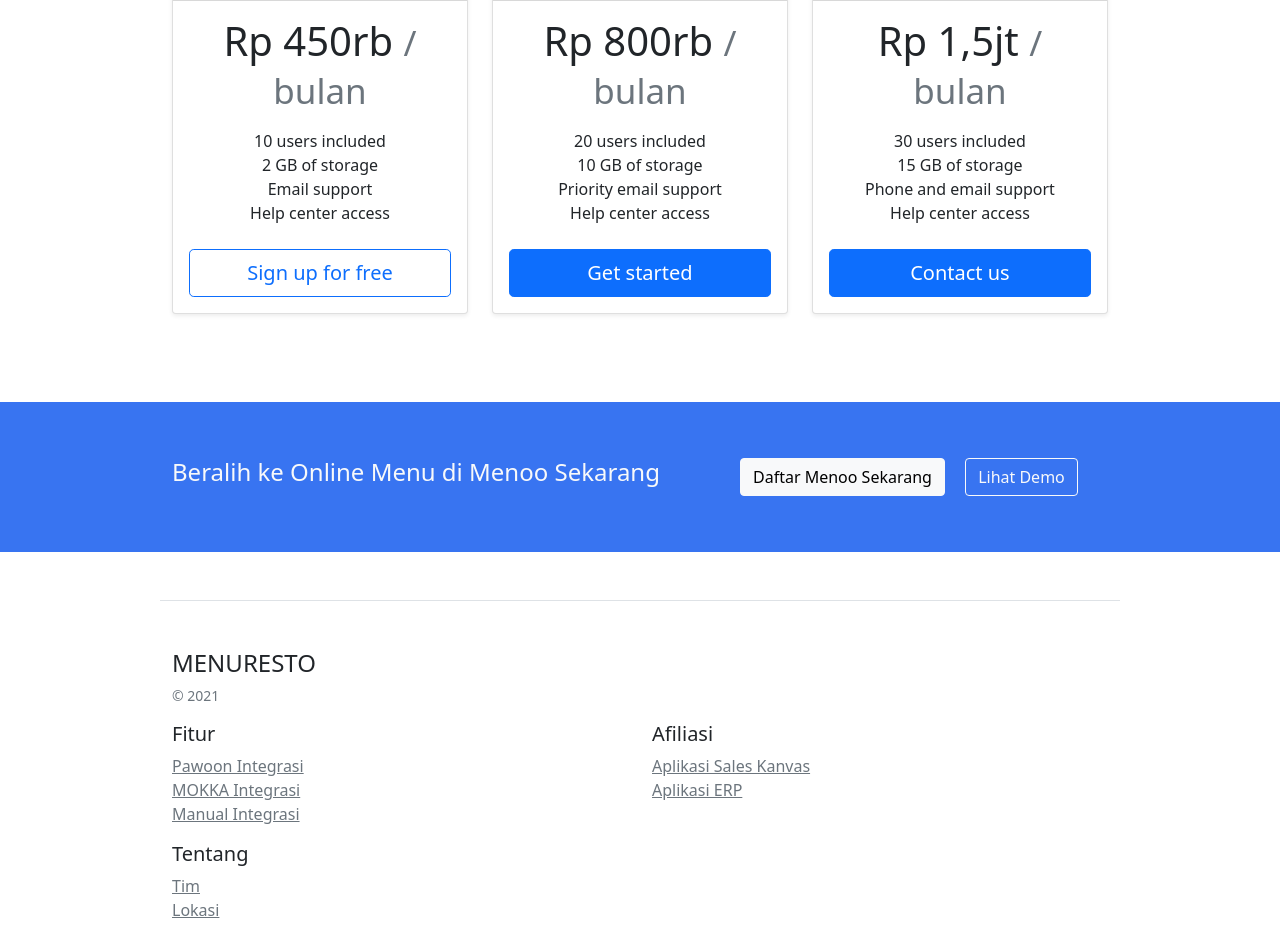
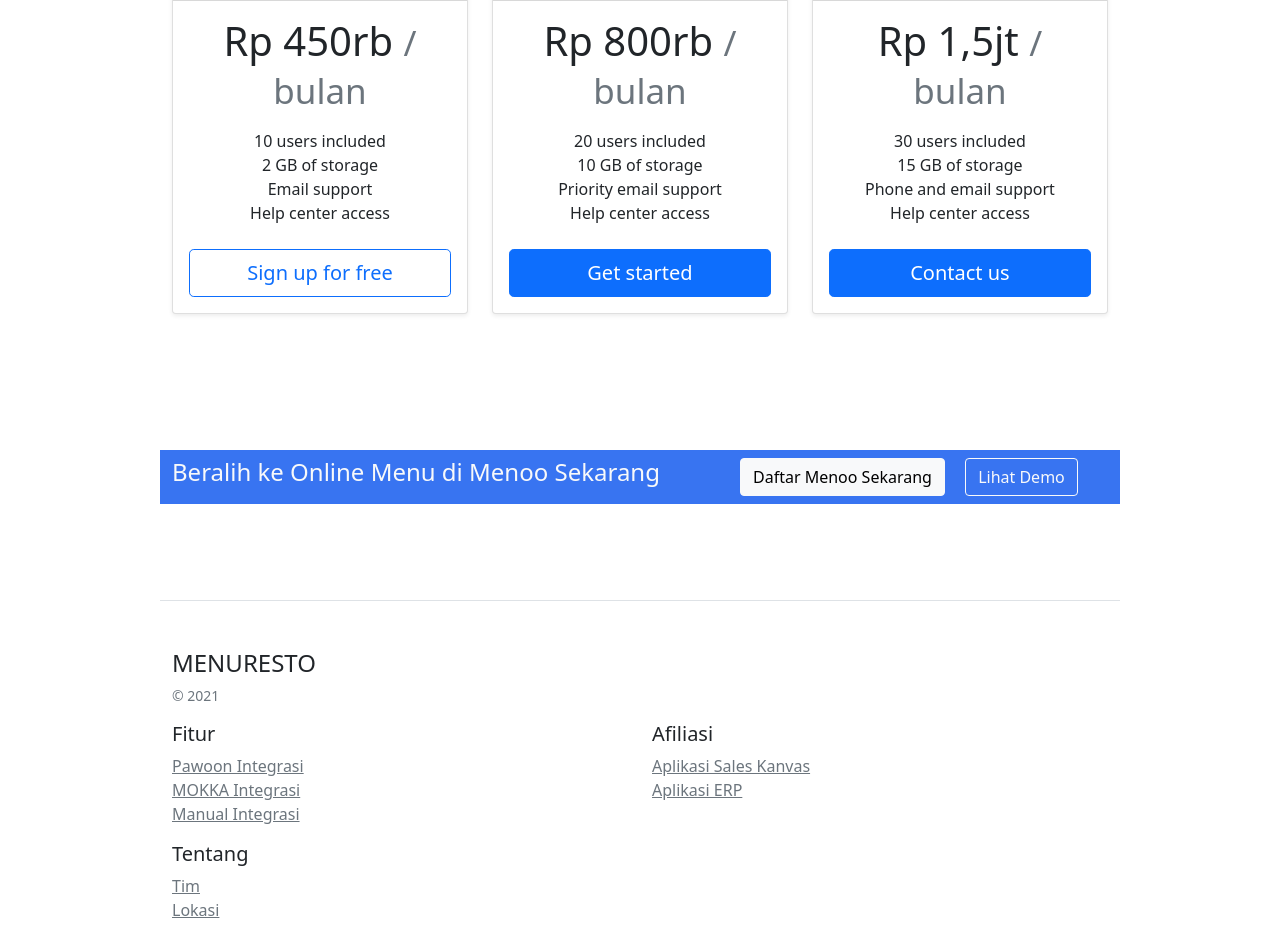
Before and after one commit to kemtol/menuresto, a Jekyll site: the page built from index.html, in a window 1280 px wide. Shown: the part 2472-3424 px from the top of the page. Built offline with Jekyll 4.4.1, drawn with Linux system fonts in a browser that asks for light colours; nearby versions of some CDN libraries.

Commit message:
add header

```diff
--- a/_layouts/default.html
+++ b/_layouts/default.html
@@ -231,8 +231,8 @@
     </div>
   </section>
 
-  <section class="py-5 bg-color-blue">
-    <div class="container">
+  <section class="py-5">
+    <div class="container bg-color-blue">
       <div class="row">
         <div class="col-md-7">
           <h4 class="text-light my-2">Beralih ke Online Menu di Menoo Sekarang</h4>
```
